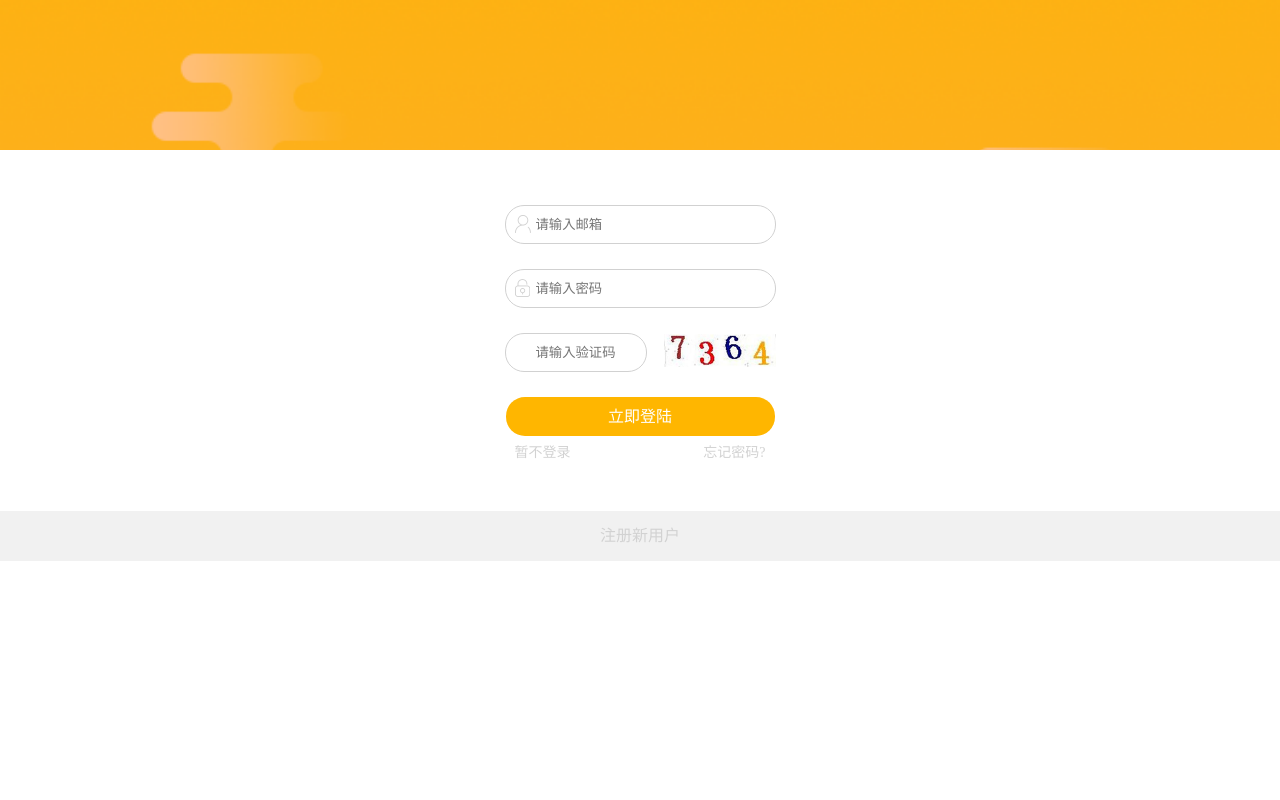
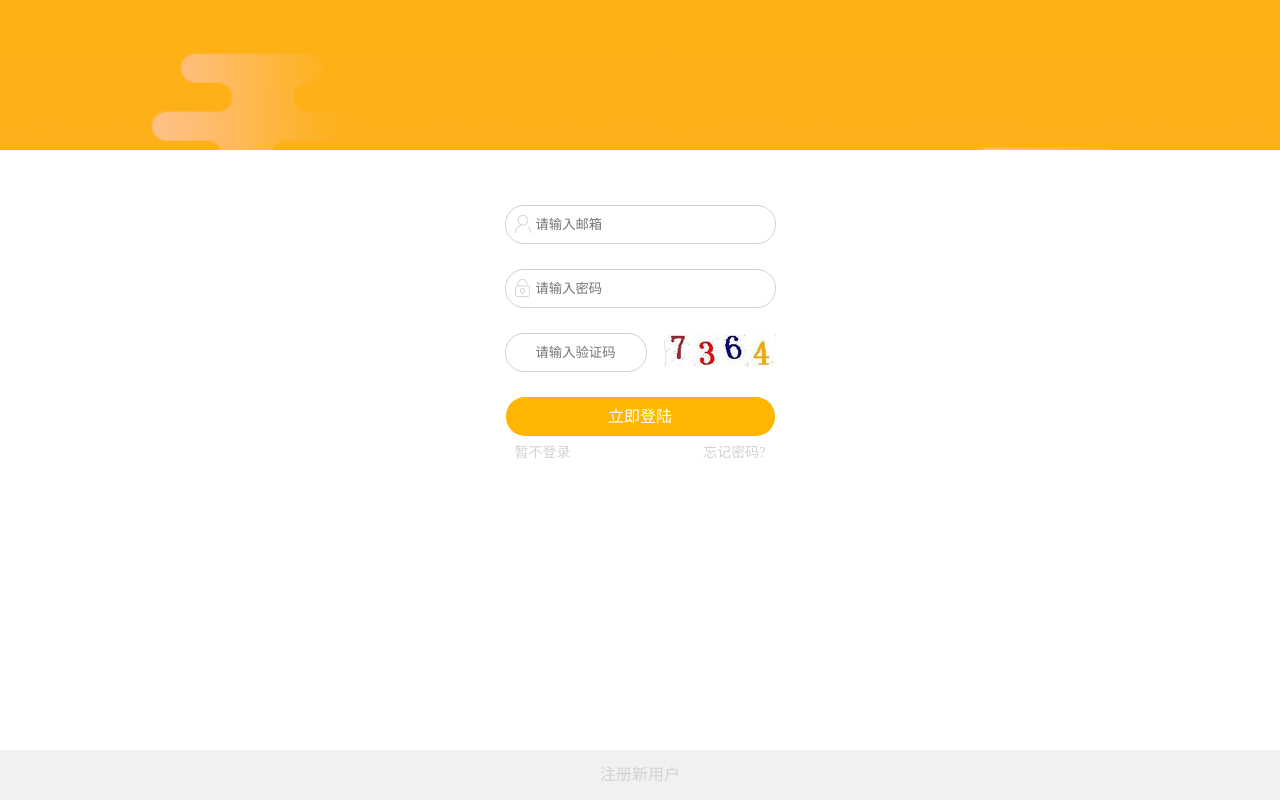
Before and after one commit to Kalimye/ora_forum, a website: page app.html in a window 1280 px wide. Both pictures are taken after a click on the element "登陆". Drawn offline with Linux system fonts and the light colour scheme; files whose address does not match are found by name.

Commit message:
微调注册和登陆模块的样式;

```diff
--- a/css/login.css
+++ b/css/login.css
@@ -5,6 +5,11 @@
 */
 
 /* Note: 公共样式见 app.css */
+.welcome .login {
+	height: 100vh;
+  position: relative;
+}
+
 .welcome .login-bg {
 	height: 150px;
 	background: url('../images/login/bg.png') no-repeat center center;
@@ -92,3 +97,9 @@
 	font-weight: bold;
 }
 .welcome .login-tips-verification-text.hidden { display: none; }
+
+.welcome .login-registerBtn {
+  position: absolute;
+	bottom: 0;
+	left: 0;
+}
```
